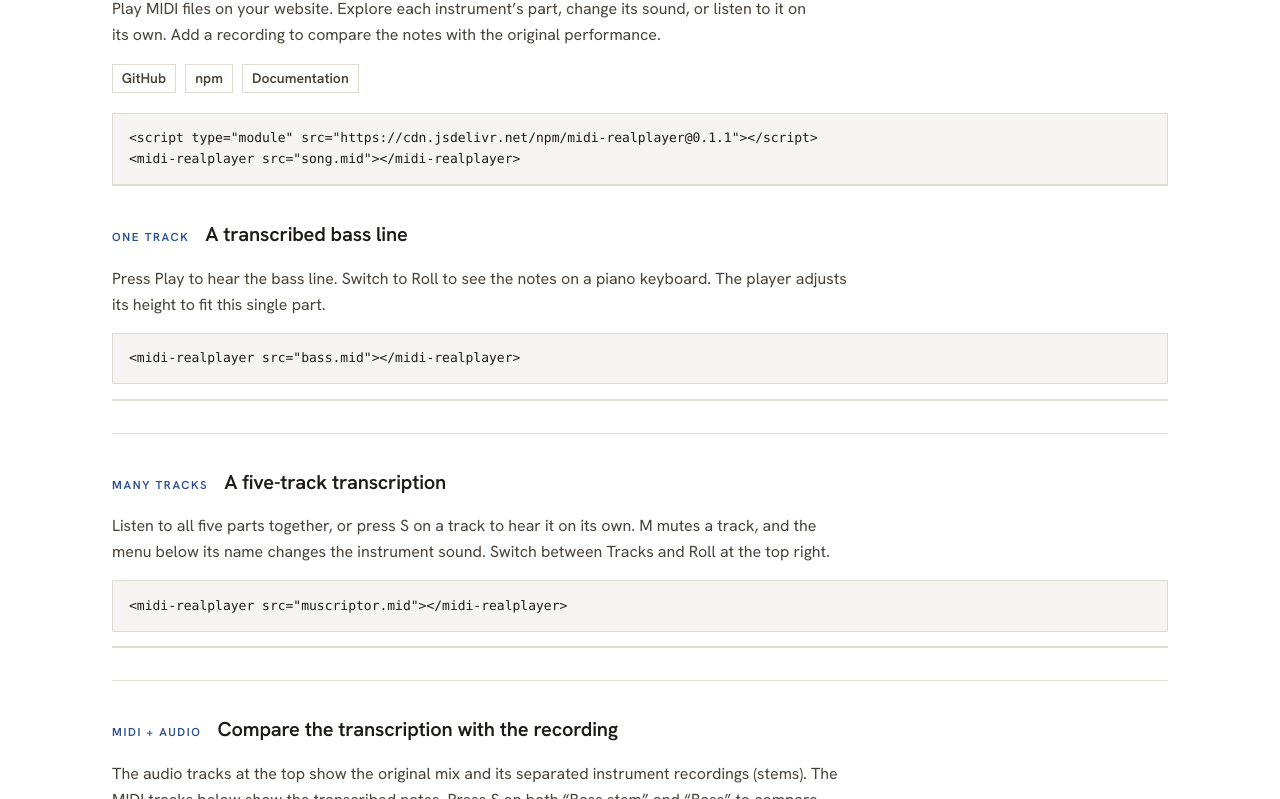
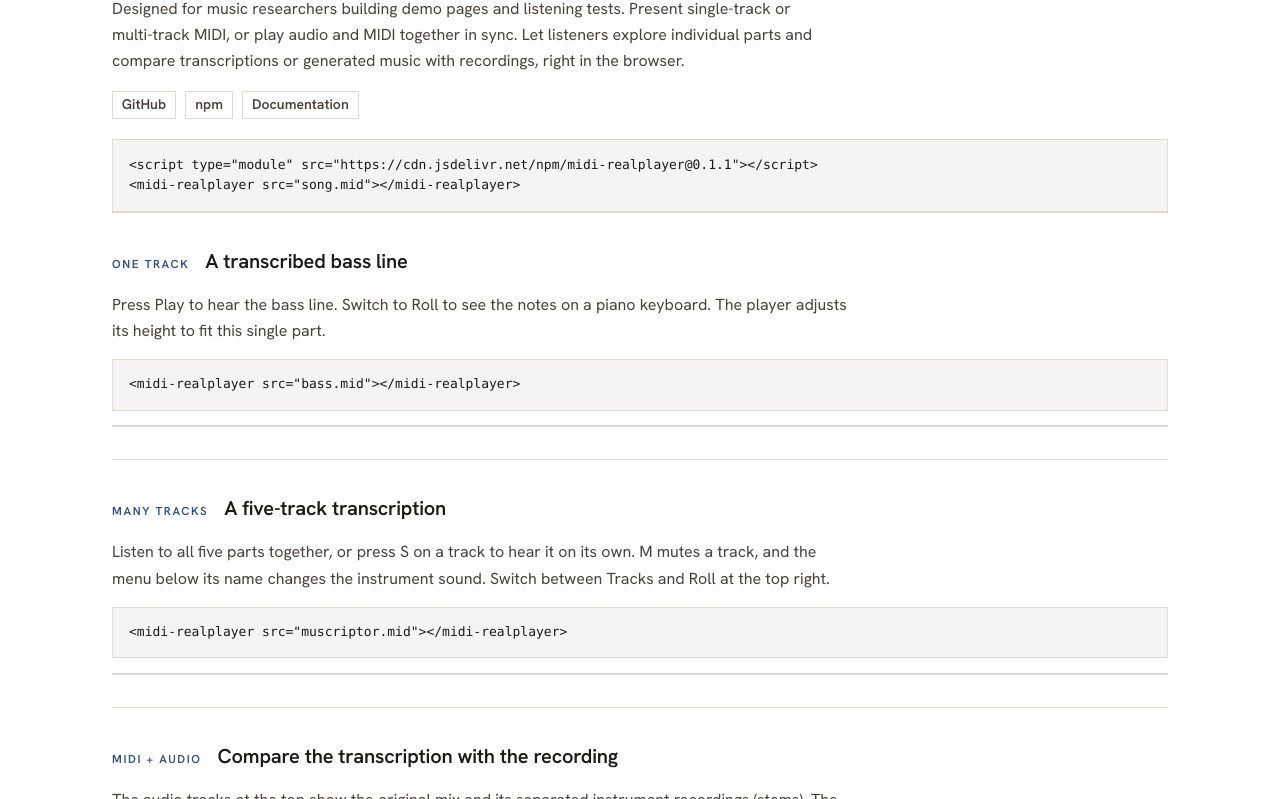
Before and after one commit to vaclisinc/midi-realplayer, a website with bundled scripts: page demo/index.html in a window 1280 px wide. Shown: the part 112-911 px from the top of the page. Built offline with nearby package versions, Linux system fonts and the light colour scheme.

Commit message:
Introduce player for music research demos and listening tests

```diff
--- a/demo/index.html
+++ b/demo/index.html
@@ -4,7 +4,7 @@
   <meta charset="utf-8">
   <meta name="viewport" content="width=device-width, initial-scale=1">
   <title>midi-realplayer · demo</title>
-  <meta name="description" content="Play MIDI on your website, explore each instrument, and compare the notes with the original recording.">
+  <meta name="description" content="Designed for music researchers: present single-track or multi-track MIDI and synchronized audio with MIDI on demo pages and listening tests.">
   <link rel="stylesheet" href="https://fonts.googleapis.com/css2?family=Hanken+Grotesk:wght@400;500;600&display=swap">
   <!-- The demo loads the build next to it; on your page use the CDN tag shown below. -->
   <script type="module" src="../dist/midi-realplayer.js"></script>
@@ -81,7 +81,7 @@
       <svg class="icon-sun" viewBox="0 0 24 24" aria-hidden="true"><circle cx="12" cy="12" r="4"/><path d="M12 2v2M12 20v2M4.93 4.93l1.42 1.42M17.65 17.65l1.42 1.42M2 12h2M20 12h2M4.93 19.07l1.42-1.42M17.65 6.35l1.42-1.42"/></svg>
     </button>
   </div>
-  <p class="lede">Play MIDI files on your website. Explore each instrument’s part, change its sound, or listen to it on its own. Add a recording to compare the notes with the original performance.</p>
+  <p class="lede">Designed for music researchers building demo pages and listening tests. Present single-track or multi-track MIDI, or play audio and MIDI together in sync. Let listeners explore individual parts and compare transcriptions or generated music with recordings, right in the browser.</p>
   <p class="links">
     <a href="https://github.com/vaclisinc/midi-realplayer-web">GitHub</a>
     <a href="https://www.npmjs.com/package/midi-realplayer">npm</a>
```
Also changed, not shown: README.md.
